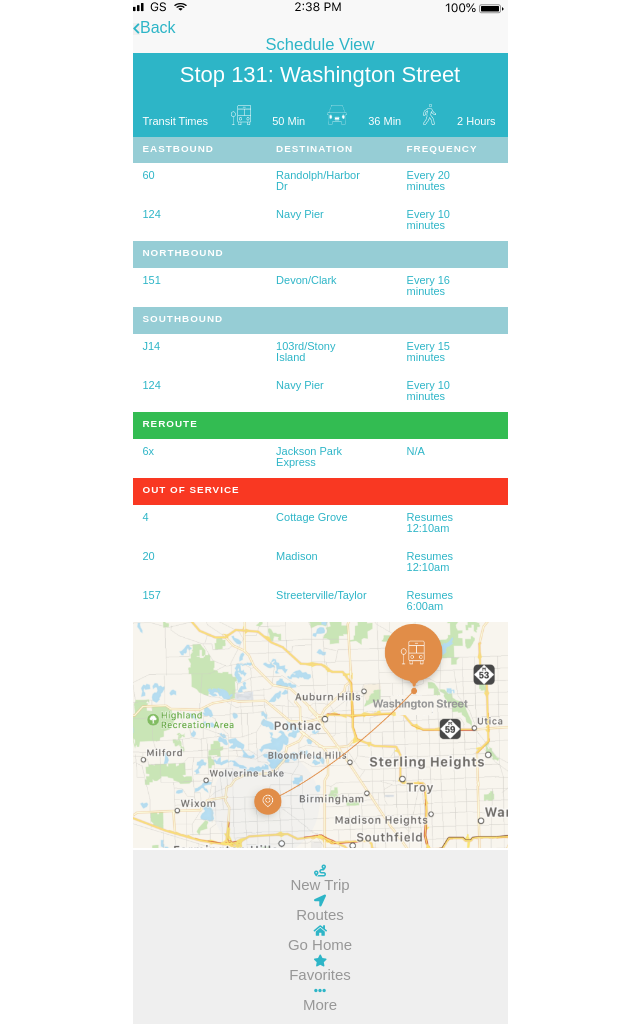
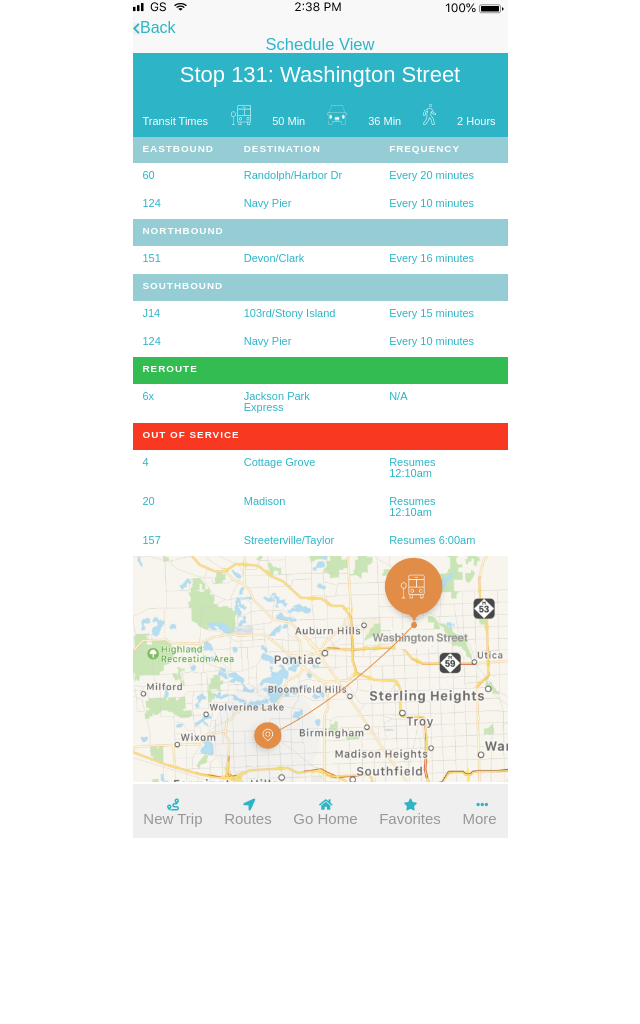
Before and after one commit to hxnnahshink/FrontendChallenge, a plain HTML site: page index.html in a window 1280 px wide. Shown: the whole page, without its empty margins (320-960 px from the left). After the commit the page ends 838 px from the top, so only its background shows below. Drawn offline with Linux system fonts and the light colour scheme.

Commit message:
fixed bottom navigation

```diff
--- a/style.css
+++ b/style.css
@@ -81,7 +81,6 @@ th{
 
 .reroute th{
   background-color: #33bc52; /*color not showing up correctly?*/
-  width: 100%;
 }
 .map img{
   position: relative;
@@ -97,11 +96,10 @@ display: inline-block;
 }
 
 .bottom-nav-list{
-  display: inline-block;
-  justify-content: center;
-  align-items: center;
   font-size: 15px;
   font-family: Arial, Verdana, sans-serif;
+  display: flex;
+  justify-content:space-around;
 
 }
 
@@ -166,7 +164,7 @@ h6 { /* words "Wash x State" */
   color: #2DB5C7;;
   font-weight: bold;
   text-align: center;
-  font-size: 1.6em;
+  font-size: 1.5em;
   background-color: #f8f8f8;
   height: 25px;
 }
@@ -176,7 +174,7 @@ h6 { /* words "Wash x State" */
   text-align: Float;
   font-size: 12px;
   font-family: Arial, Verdana, sans-serif;
-  display: inline-block;
+  display: inline-inline-block;
   }
 
 .fa-location-arrow{
```
